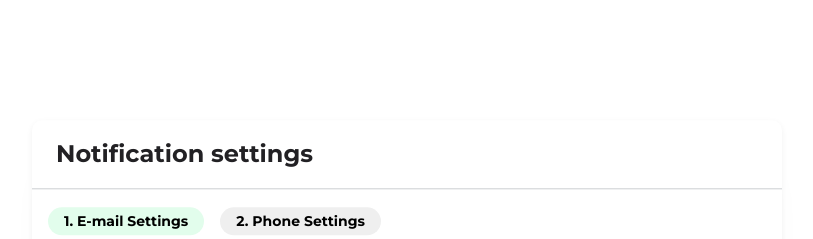
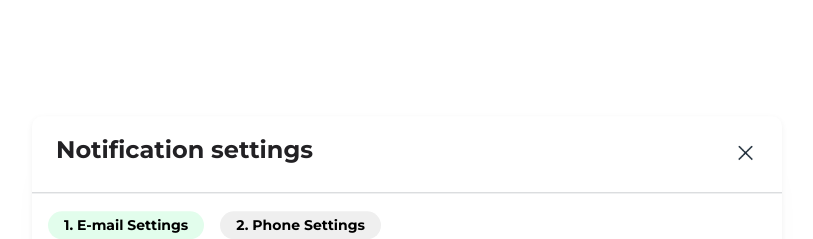
Before and after one commit to AdamsEugene/heatmap-benchmark, a Vue app: page / in a window 1280 px wide. Shown: the top 239 px of the page, without its empty margins (233-1046 px from the left). Built offline with nearby package versions, Linux system fonts and the light colour scheme; what vue-plyr would draw is missing.

Commit message:
saving changes

```diff
--- a/src/components/NotificationSettings.vue
+++ b/src/components/NotificationSettings.vue
@@ -6,6 +6,9 @@
                     <h3 class="benchmark-modal-top_text">
                         Notification settings
                     </h3>
+                    <button class="benchmark-close-wrapper">
+                        <img class="benchmark-close-button" src="/src/assets/close.png" alt="">
+                    </button>
                 </div>
 
             </div>
@@ -187,8 +190,9 @@ p {
 
         .benchmark-modal-top {
             display: flex;
-            flex-direction: column;
-            width: fit-content;
+            /* flex-direction: column; */
+            justify-content: space-between;
+            /* width: fit-content; */
             height: fit-content;
             gap: 16px;
 
@@ -437,4 +441,15 @@ p {
     cursor: pointer;
     background-color: transparent;
 }
+
+.benchmark-close-button{
+width: 25px;
+height: 25px;
+cursor: pointer;
+}
+
+.benchmark-close-wrapper{
+    background-color: transparent;
+    border: none;
+}
 </style>
```
Also changed, not shown: src/assets/close.png (added).
